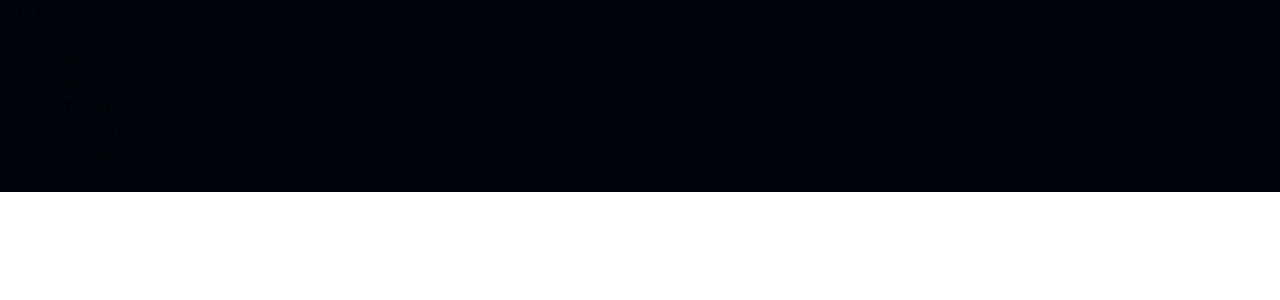
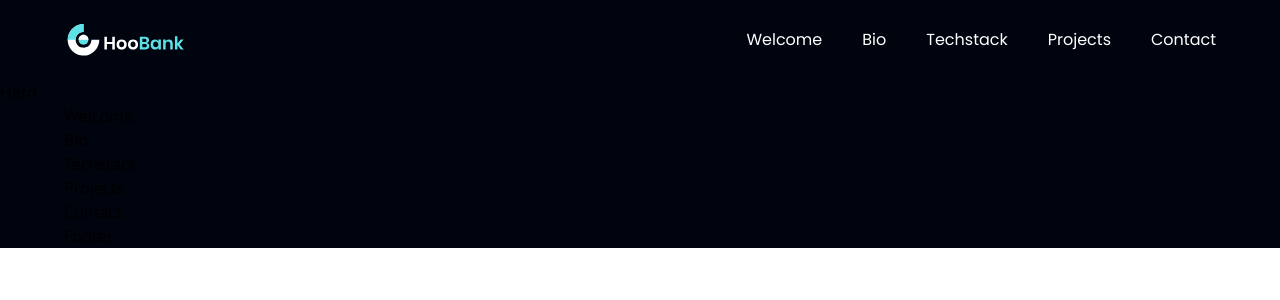
Before and after one commit to rregalado17/portfolio_site, a React (Vite) app: page / in a window 1280 px wide. Shown: the top 300 px of the page. Built offline with nearby package versions, Linux system fonts and the light colour scheme.

Commit message:
draft web navbar

```diff
--- a/src/App.jsx
+++ b/src/App.jsx
@@ -4,12 +4,11 @@
 
 const App = () => (
   <div className="bg-primary w-full overflow-hidden">
-    {/* <div className={`${styles.paddingX} ${styles.flexCenter}`}>
+    <div className={`${styles.paddingX} ${styles.flexCenter}`}>
       <div className={`${styles.boxWidth}`}>
         <Navbar />
       </div>
-    </div> */}
-    <h1>hi hi hello</h1>
+    </div>
 
       <div className={`bg-primary ${styles.flexStart}`}>
         <div className={`${styles.boxWidth}`}>
--- a/src/components/Navbar.jsx
+++ b/src/components/Navbar.jsx
@@ -4,8 +4,26 @@
 
 const Navbar = () => {
   return (
-    <nav className='w-full flex py-6 justify-between items-center navbar'>
-      Hi
+    <nav className="w-full flex py-6 justify-between items-center navbar">
+      <img src={logo} alt='rregalado' className='w-[124px] h-[32px]'/>
+
+      <ul className='list-none sm:flex hidden justify-end items-center flex-1'>
+        {navLinks.map((nav, index) => (
+          <li
+            key={ nav.id }
+            className={ `font-poppins
+            font-normal
+            cursor-pointer
+            text-[16px] ${index === navLinks.length - 1 ? 'mr-0' : 'mr-10'}
+            text-white`}
+          >
+            <a href={`#${nav.id}`}> {nav.title} </a>
+          </li>
+        ))}
+      </ul>
+      <div>
+
+      </div>
     </nav>
   )
 }
--- a/src/constants/index.js
+++ b/src/constants/index.js
@@ -2,20 +2,24 @@
 
 export const navLinks = [
   {
-    id: "home",
-    title: "Home",
+    id: "welcome",
+    title: "Welcome",
   },
   {
-    id: "features",
-    title: "Features",
+    id: "bio",
+    title: "Bio",
   },
   {
-    id: "product",
-    title: "Product",
+    id: "techstack",
+    title: "Techstack",
   },
   {
-    id: "clients",
-    title: "Clients",
+    id: "projects",
+    title: "Projects",
+  },
+  {
+    id: "contact",
+    title: "Contact",
   },
 ];
 
```
